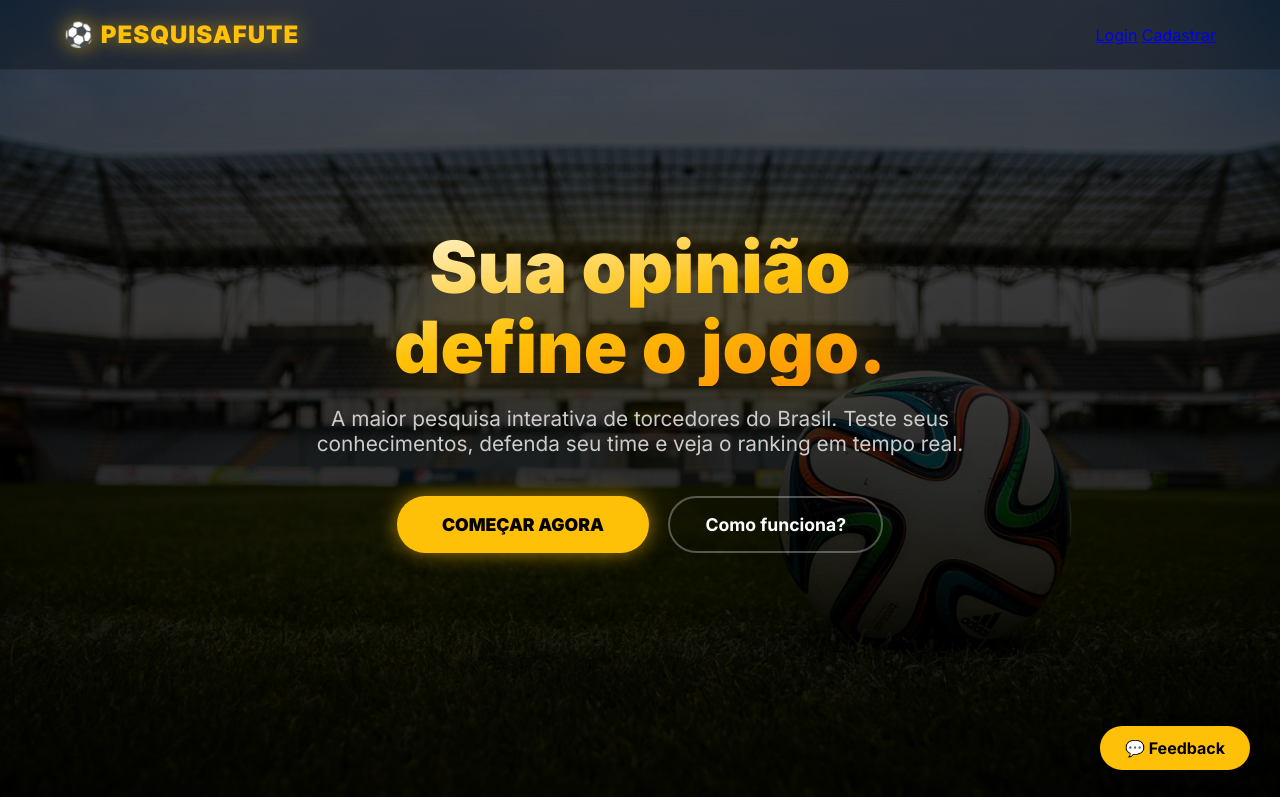
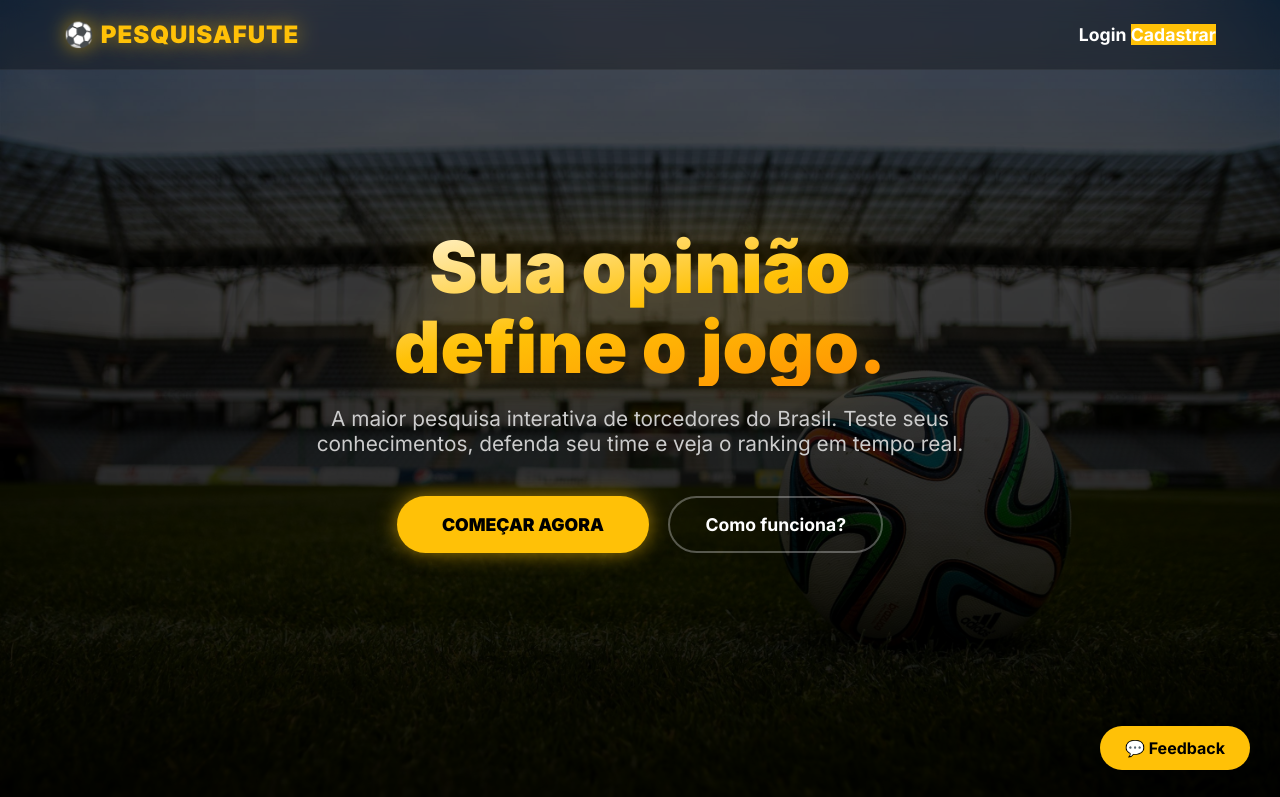
Before and after one commit to gbrzwmk/pesquisa-futebol2.0, a website: page public/index.html in a window 1280 px wide. Shown: the top 797 px of the page. Drawn offline with Linux system fonts and the light colour scheme.

Commit message:
Corrigindo cor dos links do menu

```diff
--- a/public/style.css
+++ b/public/style.css
@@ -449,3 +449,36 @@ button {
     border-left: 5px solid var(--primary);
     animation: fadeInUp 0.3s;
 }
+
+
+/* --- CORREÇÃO DO MENU SUPERIOR (LOGIN/CADASTRAR) --- */
+
+
+/* Garante que TODOS os links do menu sejam brancos */
+
+.landing-nav a,
+.landing-nav .nav-links a {
+    color: #ffffff !important;
+    /* O !important força a cor branca */
+    text-decoration: none;
+    font-weight: bold;
+    font-size: 1.1rem;
+    transition: color 0.3s ease;
+}
+
+
+/* Quando passar o mouse, fica amarelo */
+
+.landing-nav a:hover,
+.landing-nav .nav-links a:hover {
+    color: #ffc107 !important;
+}
+
+
+/* Se o botão de cadastrar tiver a classe de botão, mantém o estilo de botão */
+
+.landing-nav .btn-cta-small {
+    color: #000 !important;
+    /* Texto preto no botão amarelo */
+    background: #ffc107;
+}
```
